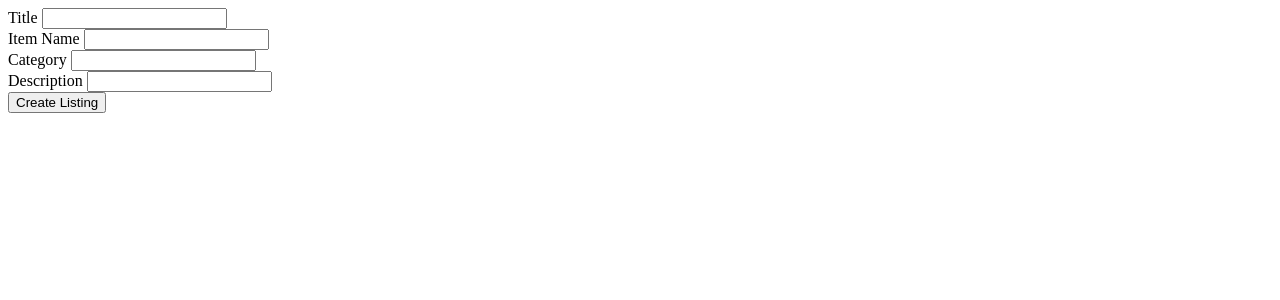
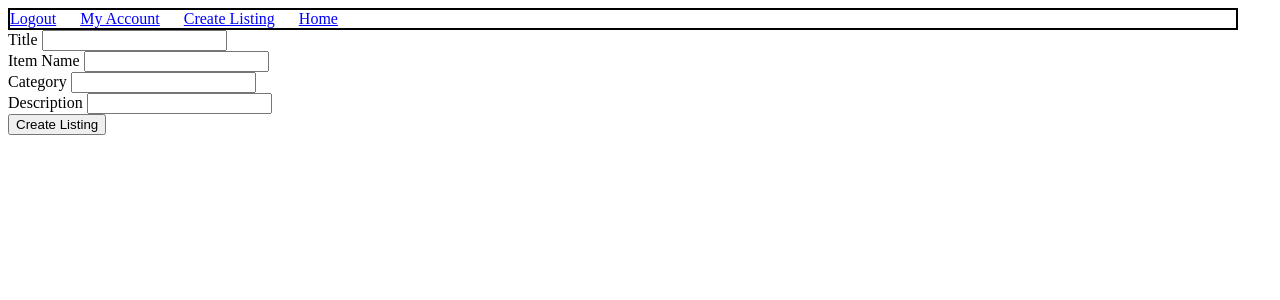
Before and after one commit to Gregs-List/Chronos, a PHP site: page /createListing.html in a window 1280 px wide. Shown: the top 300 px of the page. Run offline with PHP 8.4, Linux system fonts and the light colour scheme; some libraries are stand-ins or nearby versions.

Commit message:
updated nav bar stuff

```diff
--- a/createListing.html
+++ b/createListing.html
@@ -2,11 +2,18 @@
 <html lang="en">
 	<head>
 		<script src="http://ajax.googleapis.com/ajax/libs/jquery/1.10.2/jquery.min.js" ></script>
-		<link rel="stylesheet" type="text/css" href="index.css">
+		<link rel="stylesheet" type="text/css" href="navBar.css">
 		<script type="text/javascript" src="createListing.js"></script>
 		<title>Greg's List New Listing</title>
 	</head>
 	<body>
+		<nav id = "navBar">
+			<a href="index.html">Logout</a>
+			<a href="myAccount.html">My Account</a>
+			<a href="createListing.html">Create Listing</a>
+			<a href="home.html">Home</a>
+		</nav>
+
 		<div id="listing">
 			<form name="newListing" action="" method="get">
 				<label for="title">Title</label>
--- a/navBar.css
+++ b/navBar.css
@@ -1,8 +1,7 @@
 #navBar{
 	width:97%;
-
-	position: fixed;
 	border: solid 2px;
+	display: block;
 }
 a {
 	margin-right: 20px;
```
